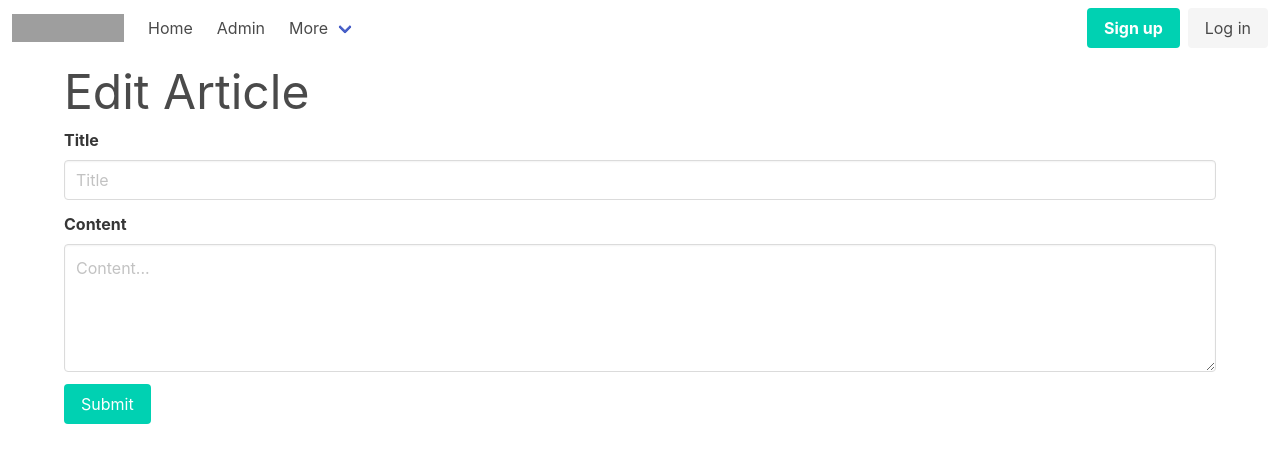
After one commit to martenpip/learnphp, a PHP site: page /views/articles/edit.php in a window 1280 px wide. The commit adds this page. Shown: the top 463 px of the page. Run offline with PHP 8.4, Linux system fonts and the light colour scheme; the template is opened without the code that fills it, so the values that code supplies are empty; grey boxes are pictures that could not be loaded.

Commit message:
stufffff

```diff
--- a/helper.php
+++ b/helper.php
@@ -1,6 +1,12 @@
 <?php
+
+use App\Models\User;
 
 function view($viewName, $vars = []){
     extract ($vars);
     include __DIR__ . "/views/$viewName.php";
 }
+
+function auth(){
+    return User::auth();
+}
--- a/src/Controllers/PublicController.php
+++ b/src/Controllers/PublicController.php
@@ -1,12 +1,14 @@
 <?php
 
 namespace App\Controllers;
+
 
 use App\Models\Article;
 
 class PublicController {
     public function home(){
         $articles = Article::all();
+        dump($articles);
         view('home', compact('articles'));
     }
     public function about(){
--- a/views/about.php
+++ b/views/about.php
@@ -1,3 +1,3 @@
 <?php include __DIR__ . '/partials/header.php'; ?>
-    <h1><?=$name?></h1>
+
 <?php include __DIR__ .  '/partials/footer.php'; ?>
--- /dev/null
+++ b/views/articles/edit.php
@@ -0,0 +1,25 @@
+<?php include __DIR__ . '/../partials/header.php'; ?>
+<div class="container">
+    <h1 class="is-size-1">Edit Article</h1>
+
+    <form action="/admin/articles/edit?id=<?=$article->id?>" method="POST">
+        <div class="field">
+            <label class="label" for="title">Title</label>
+            <div class="control">
+                <input class="input" type="text" placeholder="Title" name="title" id="title" value="<?=$article->title?>">
+            </div>
+        </div>
+        <div class="field">
+            <label class="label" for="body">Content</label>
+            <div class="control">
+                <textarea class="textarea" placeholder="Content..." name="body" id="body"><?=$article->body?></textarea>
+            </div>
+        </div>
+        <div class="field">
+            <div class="control">
+                <input class="button is-primary" type="submit" value="Submit">
+            </div>
+        </div>
+    </form>
+</div>
+<?php include __DIR__ .  '/../partials/footer.php'; ?>
--- a/views/partials/nav.php
+++ b/views/partials/nav.php
@@ -13,13 +13,35 @@
 
   <div id="navbarBasicExample" class="navbar-menu">
     <div class="navbar-start">
-      <a class="navbar-item" href="/">
+      <a class="navbar-item">
         Home
       </a>
 
       <a class="navbar-item" href="/admin/articles">
         Admin
       </a>
+
+      <div class="navbar-item has-dropdown is-hoverable">
+        <a class="navbar-link">
+          More
+        </a>
+
+        <div class="navbar-dropdown">
+          <a class="navbar-item">
+            About
+          </a>
+          <a class="navbar-item">
+            Jobs
+          </a>
+          <a class="navbar-item">
+            Contact
+          </a>
+          <hr class="navbar-divider">
+          <a class="navbar-item">
+            Report an issue
+          </a>
+        </div>
+      </div>
     </div>
 
     <div class="navbar-end">
```
Also changed, not shown: composer.json (added, +18 -0 lines), public/index.php (+2 -7 lines), src/Controllers/ArticlesController.php (+24 -0 lines), src/DB.php (+29 -0 lines), src/Models/Model.php (+21 -0 lines), views/articles/index.php (+5 -5 lines), views/articles/view.php (added, +24 -0 lines), views/form.php (line endings or trailing spaces), 5 other files.
